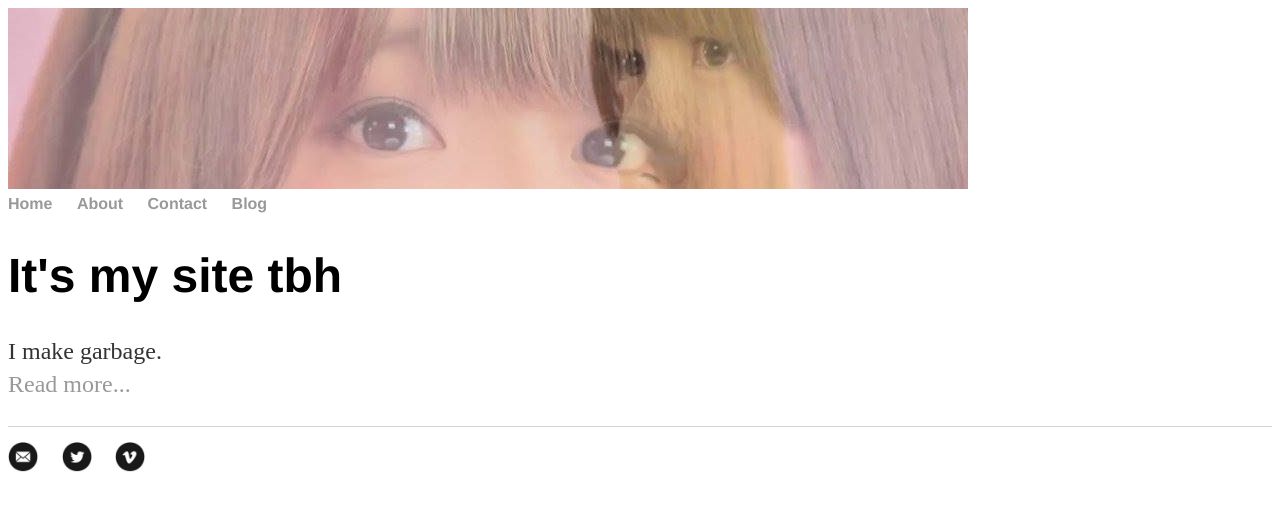
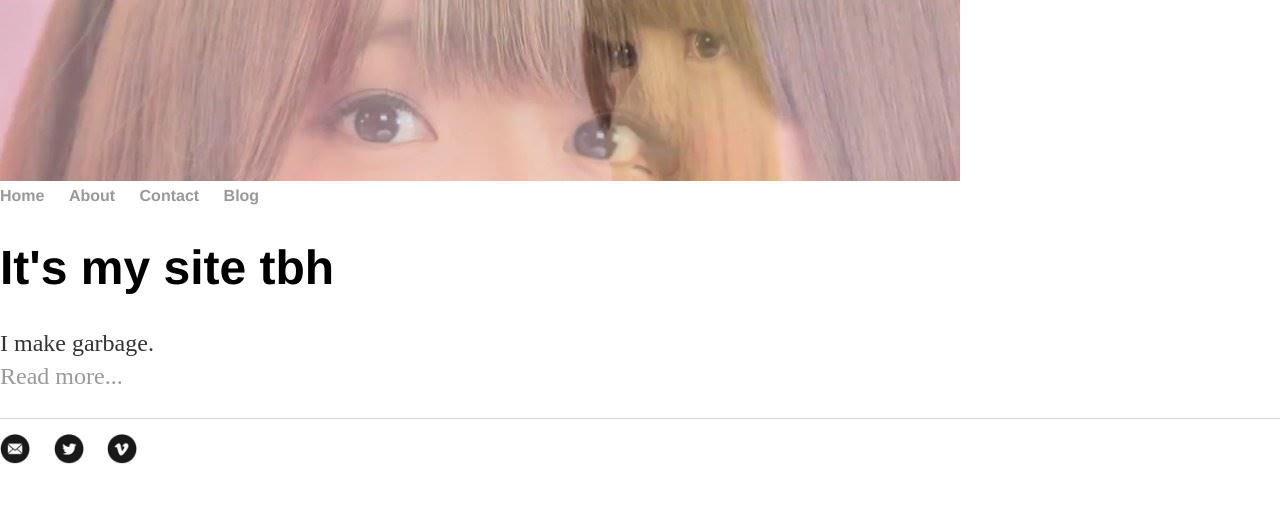
Before and after one commit to glasscaked/strip, a Jekyll site: the page built from index.html, in a window 1280 px wide. Shown: the top 511 px of the page. Built offline with Jekyll 4.4.1, drawn with Linux system fonts in a browser that asks for light colours.

Commit message:
Update main.css

```diff
--- a/css/main.css
+++ b/css/main.css
@@ -1,3 +1,4 @@
+body { margin: auto; width: 100%; }
 a { text-decoration: none; color: #999; }
 a:hover { text-decoration: underline; }
 
```
